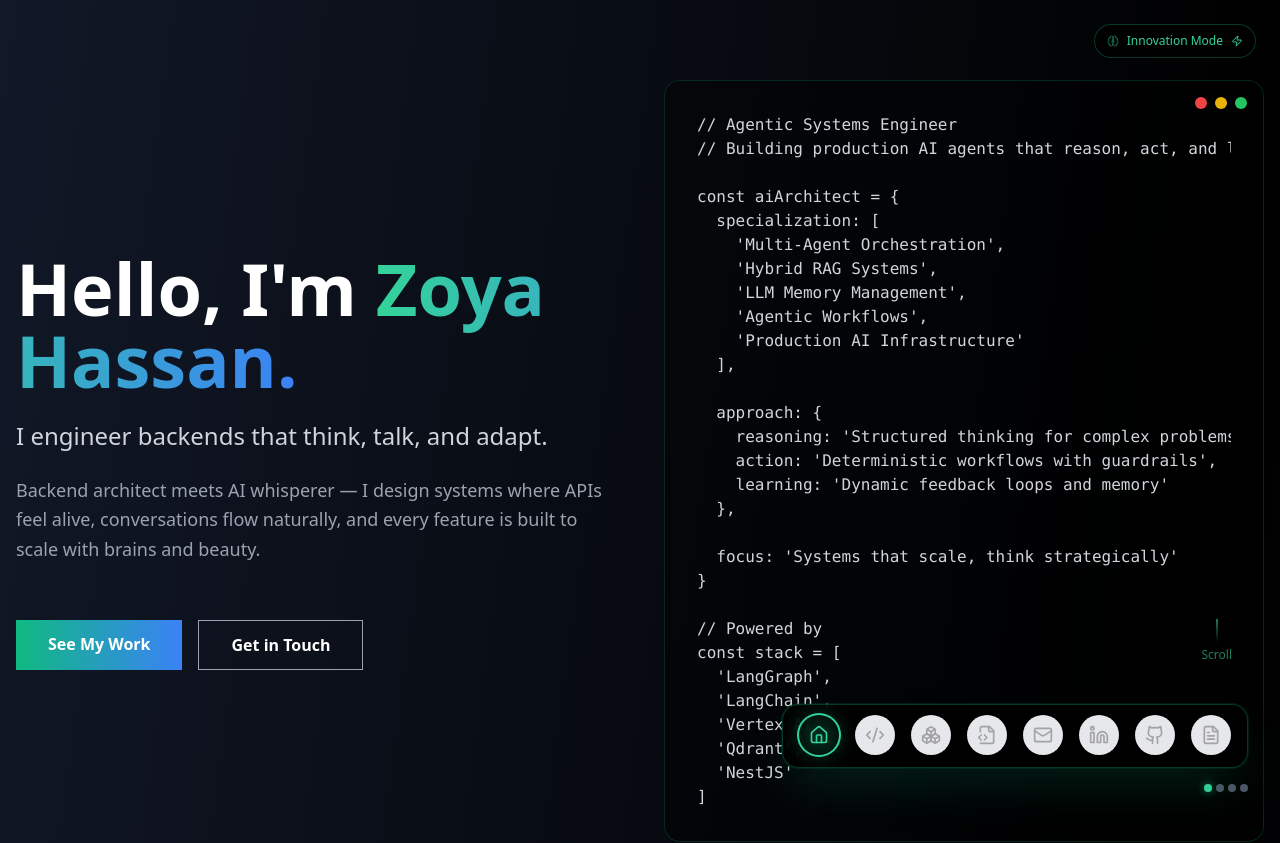
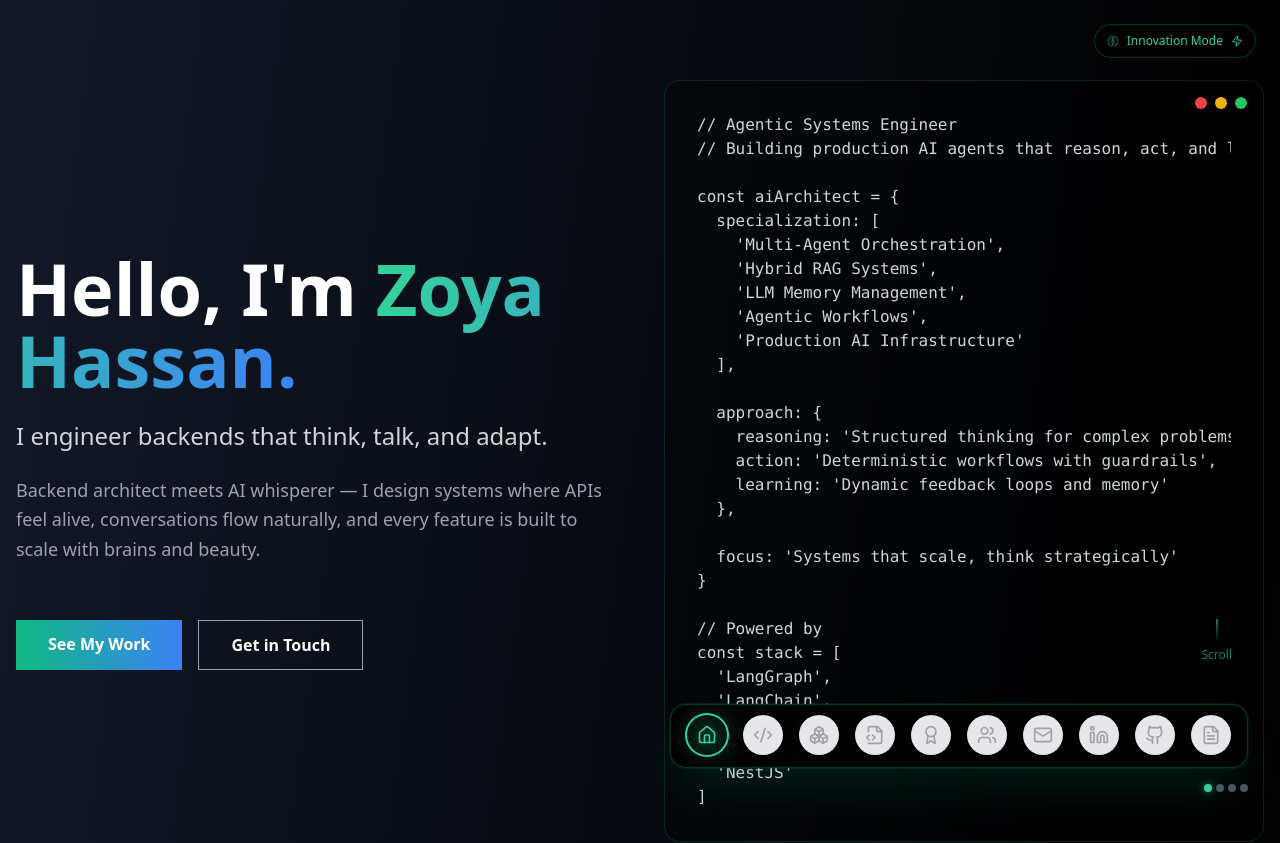
Before and after one commit to Zoyaaaaaaa/MyPortfolio, a Next.js app: page / in a window 1280 px wide. Shown: the top 843 px of the page. Built offline with nearby package versions, Linux system fonts and the light colour scheme.

Commit message:
feat: add Achievements and Leadership sections to floating dock
Include new navigation items and update active section tracking.

Co-authored-by: ZOYA <126981793+Zoyaaaaaaa@users.noreply.github.com>

```diff
--- a/components/Header.tsx
+++ b/components/Header.tsx
@@ -1,7 +1,7 @@
 "use client"
 import { useState, useEffect } from "react"
 import { FloatingDock } from "./ui/floating-dock"
-import { Github, Home, Code2, Boxes, FileCode2, Mail, Linkedin, FileText, Sparkles, Zap, Brain } from "lucide-react"
+import { Github, Home, Code2, Boxes, FileCode2, Mail, Linkedin, FileText, Sparkles, Zap, Brain, Award, Users } from "lucide-react"
 
 export function Header() {
   const [activeSection, setActiveSection] = useState("home")
@@ -23,7 +23,7 @@ export function Header() {
   // Track active section
   useEffect(() => {
     const handleScroll = () => {
-      const sections = ["home", "projects", "skills", "experience"]
+      const sections = ["home", "experience", "projects", "achievements", "leadership", "skills"]
       const scrollPosition = window.scrollY + 100
 
       for (const section of sections) {
@@ -98,6 +98,34 @@ export function Header() {
       ),
       href: "#experience",
       isActive: activeSection === "experience",
+    },
+    {
+      title: "Achievements",
+      icon: (
+        <Award
+          className={`h-full w-full transition-all duration-300 ${
+            activeSection === "achievements"
+              ? "text-emerald-400 drop-shadow-[0_0_8px_rgba(52,211,153,0.6)]"
+              : "text-neutral-400 group-hover:text-emerald-400"
+          }`}
+        />
+      ),
+      href: "#achievements",
+      isActive: activeSection === "achievements",
+    },
+    {
+      title: "Leadership",
+      icon: (
+        <Users
+          className={`h-full w-full transition-all duration-300 ${
+            activeSection === "leadership"
+              ? "text-emerald-400 drop-shadow-[0_0_8px_rgba(52,211,153,0.6)]"
+              : "text-neutral-400 group-hover:text-emerald-400"
+          }`}
+        />
+      ),
+      href: "#leadership",
+      isActive: activeSection === "leadership",
     },
     {
       title: "Contact",
```
